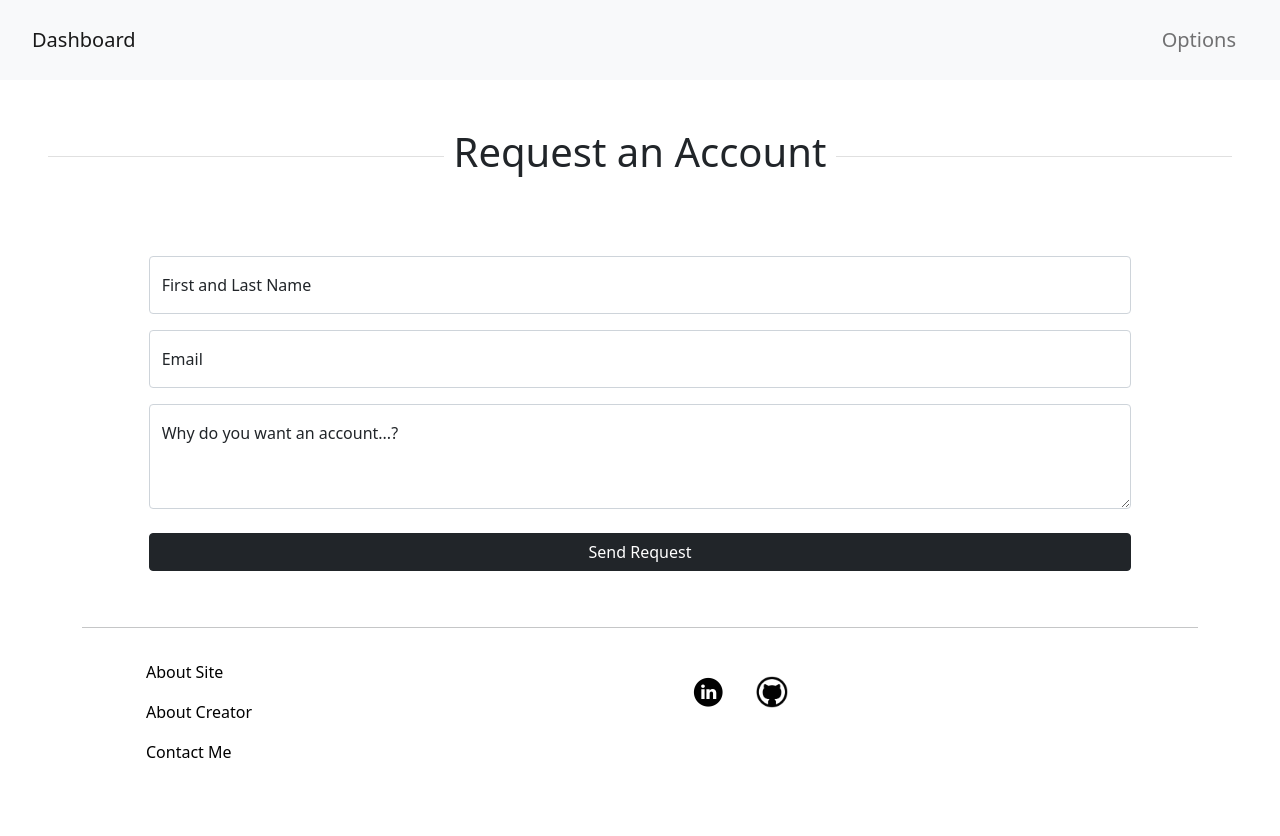
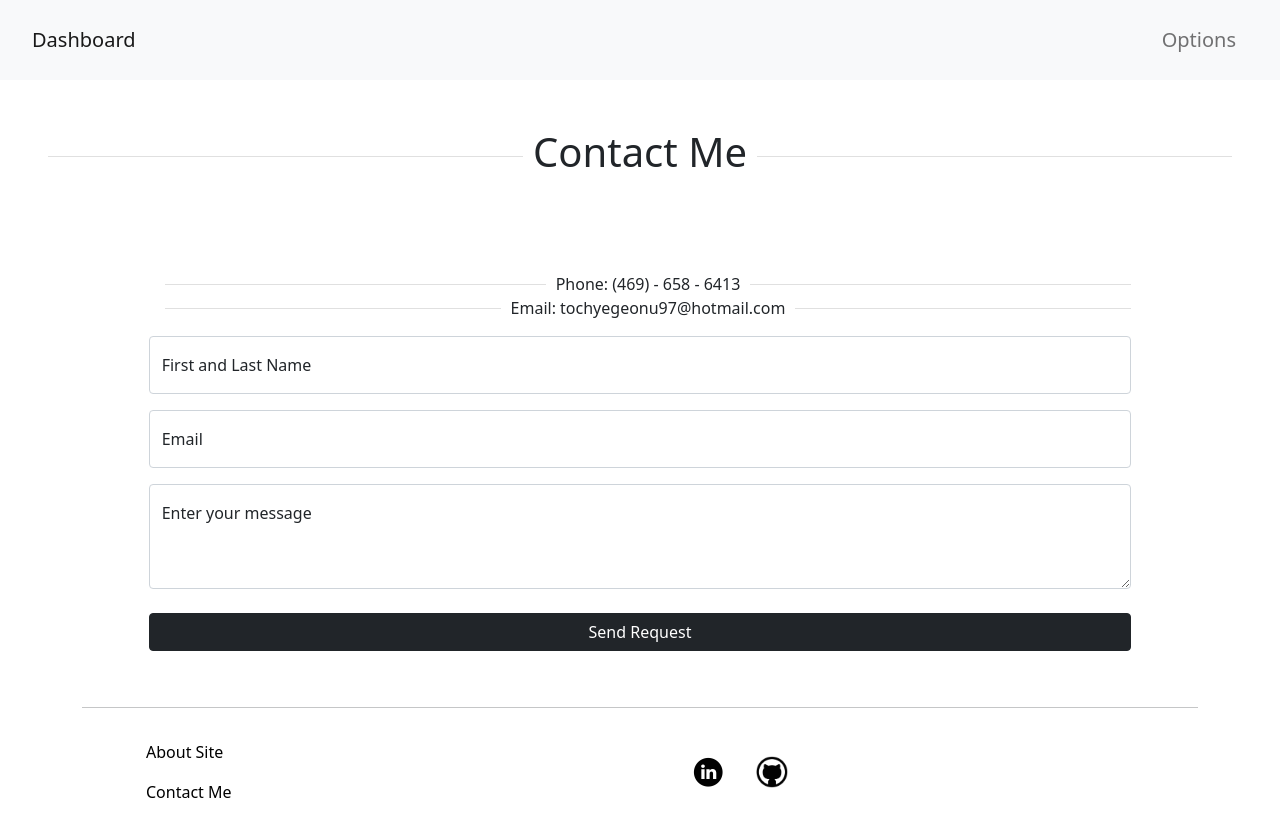
Before and after one commit to tochy97/blogapp, a React (Create React App) app: page /req in a window 1280 px wide. Before the commit the page ends 800 px from the top, so only its background shows below. Built offline with nearby package versions, Linux system fonts and the light colour scheme; no server answers; the database is empty.

Commit message:
Changed dashboard to display about create info

```diff
--- a/src/Dashboard/Dashboard.js
+++ b/src/Dashboard/Dashboard.js
@@ -5,6 +5,7 @@ import {useNavigate} from "react-router-dom"
 import { Divider } from '@mui/material';
 import { fetchPost } from '../redux/actionCreators/postActionCreators';
 import { checkUser } from '../redux/actionCreators/authActionCreators';
+import AboutCreator from './AboutCreator';
 
 export const Dashboard = () => {
     const {isLoading, post, userID} = useSelector(
@@ -31,6 +32,8 @@ export const Dashboard = () => {
 
     return (
         <Card className="py-4" style={{border:0}}>
+            <AboutCreator/>
+            <Divider className='p-5'><h1>Recent Posts</h1></Divider>
             <Row className="px-5 my-6 gap-5">
                 {
                     post.length < 1 || myPosts.length < 1
--- a/src/Dashboard/ReqAcc.js
+++ b/src/Dashboard/ReqAcc.js
@@ -1,6 +1,6 @@
 import React, { useState } from 'react';
 import { shallowEqual, useSelector, useDispatch } from 'react-redux';
-import {Row, Col, Form, Button, Card, Alert} from "react-bootstrap";
+import {Row, Col, Form, Button, Card, Alert, Container} from "react-bootstrap";
 import { setRequest, checkRequest } from '../redux/actionCreators/authActionCreators';
 import { Divider } from '@mui/material';
 
@@ -38,9 +38,13 @@ const ReqAcc = () => {
                 <Divider><h1 className='text-center mt-5'>Request Sent</h1></Divider>
             :
                 <>
-                <Divider className="font-weight-bold text-center py-4"><h1>Request an Account</h1></Divider>
+                <Divider className="font-weight-bold text-center py-4"><h1>Contact Me</h1></Divider>
                 {error && <Alert variant="danger">{error}</Alert>}
                 <Col lg={10} className="mx-auto">
+                    <Container className='p-2 m-2'>
+                        <Divider>Phone: (469) - 658 - 6413 </Divider>
+                        <Divider>Email: tochyegeonu97@hotmail.com </Divider>
+                    </Container>
                     <Form onSubmit={handleSubmit}>
                         <Form.Floating id="realname">
                             <Form.Control type="text"value={realname} placeholder="First and Last Name" onChange={e=>setRealname(e.target.value)} required></Form.Control>
@@ -51,8 +55,8 @@ const ReqAcc = () => {
                             <Form.Label>Email</Form.Label>
                         </Form.Floating>
                         <Form.Floating id="desc" style={{marginTop: "1rem"}} >
-                            <textarea className="form-control" value={req} onChange={e=>setReq(e.target.value)} style={{height: "105px", marginTop: "1rem"}} placeholder="Why do you want an account...?" required/>
-                            <Form.Label>Why do you want an account...?</Form.Label>
+                            <textarea className="form-control" value={req} onChange={e=>setReq(e.target.value)} style={{height: "105px", marginTop: "1rem"}} placeholder="Enter your messages" required/>
+                            <Form.Label>Enter your message</Form.Label>
                         </Form.Floating>
                         <Button className="w-100 mt-4" variant="dark" type="submit">Send Request</Button>
                     </Form>
--- a/src/Footer/Footer.js
+++ b/src/Footer/Footer.js
@@ -12,7 +12,6 @@ const Footer = () => {
             <Row style={{marginTop:"1rem", padding:"1rem", bottom:0, left:0, width:"full"}}>
                 <Col style={{marginLeft:"3rem"}}>
                     <p><NavLink to="/aboutSite" style={{color:"black", textDecoration:0}}>About Site</NavLink></p>
-                    <p><NavLink to="/aboutCreator" style={{color:"black", textDecoration:0}}>About Creator</NavLink></p>
                     <p><NavLink to="/req" style={{color:"black", textDecoration:0}}>Contact Me</NavLink></p>
                 </Col>
                 <Col className="flex items-center">
--- a/src/NavComp/NavComp.js
+++ b/src/NavComp/NavComp.js
@@ -75,7 +75,7 @@ export const NavComp = () => {
                         </Nav.Item>
                         <Divider style={{margin:"1rem"}}/>
                         <Nav.Item  style={{marginLeft:"15px"}}>
-                            <Nav.Link href="/req" style={{color:"black"}}>Request Account</Nav.Link>
+                            <Nav.Link href="/req" style={{color:"black"}}>Contact Me</Nav.Link>
                         </Nav.Item>
                     </>
                 }
```
